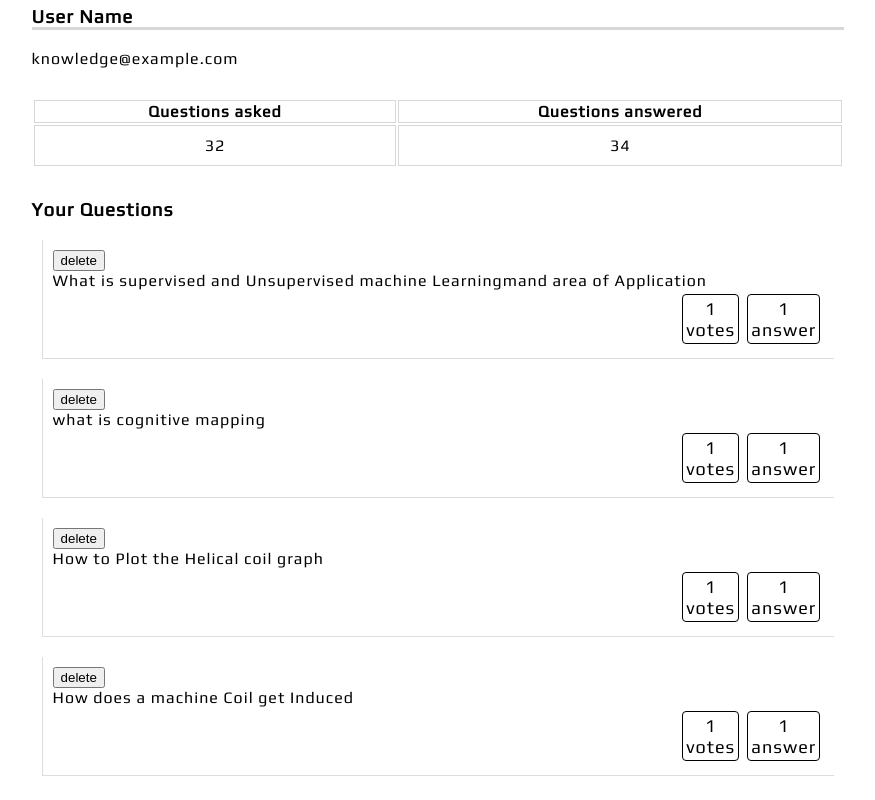
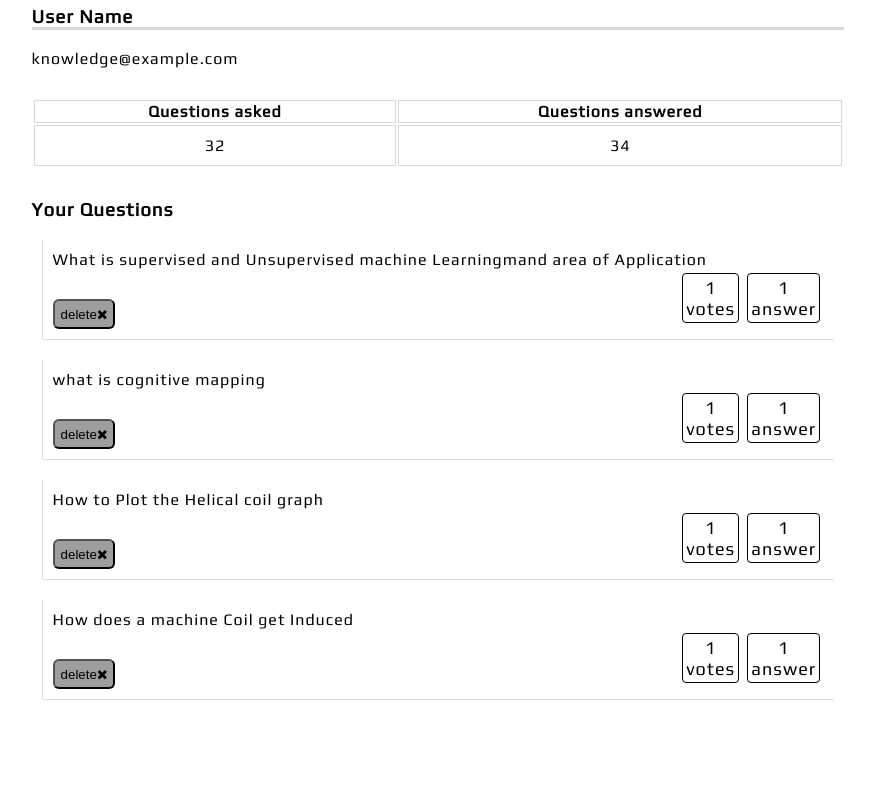
Before and after one commit to EfeAgare/StackOverflow-lite, a website: page UI/profile.html in a window 1280 px wide. Shown: the part 536-1336 px from the top of the page, without its empty margins (202-1077 px from the left). After the commit the page ends 1271 px from the top, so only its background shows below. Drawn offline with Linux system fonts and the light colour scheme.

Commit message:
UI template for accessing profile [finish #159838434]

```diff
--- a/UI/profile.html
+++ b/UI/profile.html
@@ -8,6 +8,7 @@
 		<title>STACKOVERFLOW-LITE</title>
 		<link rel="stylesheet" type="text/css" href="./css/styles.css">
 		<link href="https://fonts.googleapis.com/css?family=Play|Teko" rel="stylesheet">
+		<link rel="stylesheet" href="https://cdnjs.cloudflare.com/ajax/libs/font-awesome/4.7.0/css/font-awesome.min.css">
 	</head>
 
 	<body>
@@ -49,7 +50,7 @@
 			<h3 class="user_question">Your Questions</h3>
 			<ul>
 				<li>
-					<input type="button" value="delete">
+
 					<span class="question">What is supervised and Unsupervised machine Learningmand area of Application</span>
 					<div class="answer text-center">
 						<div>1</div>
@@ -59,9 +60,10 @@
 						<div>1</div>
 						<div>votes</div>
 					</div>
+					<button>delete<i class="fa fa-close"></i></button>
 				</li>
 				<li>
-					<input type="button" value="delete">
+
 					<span class="question">what is cognitive mapping</span>
 					<div class="answer text-center">
 						<div>1</div>
@@ -71,10 +73,10 @@
 						<div>1</div>
 						<div>votes</div>
 					</div>
-
+					<button >delete<i class="fa fa-close"></i></button>
 				</li>
 				<li>
-					<input type="button" value="delete">
+
 					<span class="name">How to Plot the Helical coil graph</span>
 					<div class="answer text-center">
 						<div>1</div>
@@ -84,10 +86,10 @@
 						<div>1</div>
 						<div>votes</div>
 					</div>
-
+					<button >delete<i class="fa fa-close"></i></button>
 				</li>
 				<li>
-					<input type="button" value="delete">
+
 					<span class="question">How does a machine Coil get Induced</span>
 					<div class="answer text-center">
 						<div>1</div>
@@ -97,6 +99,7 @@
 						<div>1</div>
 						<div>votes</div>
 					</div>
+					<button >delete<i class="fa fa-close"></i></button>
 
 				</li>
 			</ul>
```
